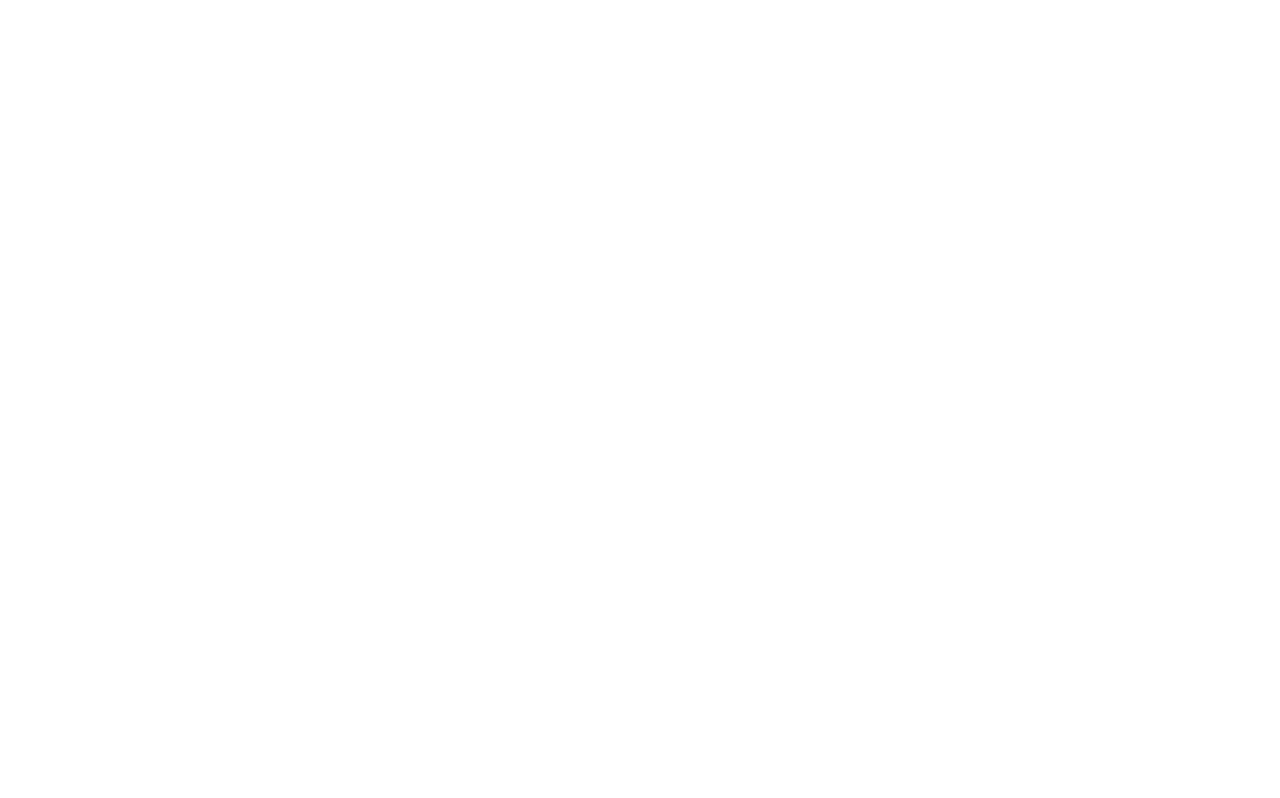
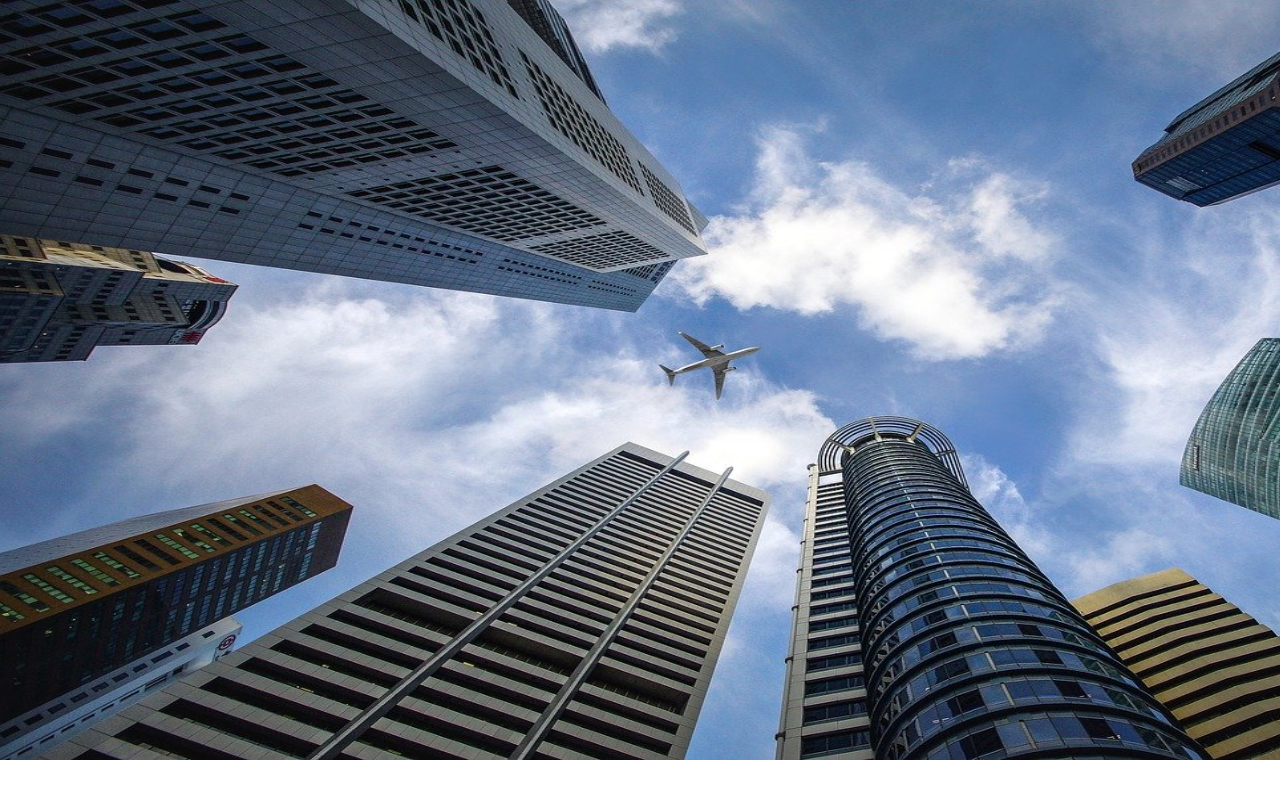
Before and after one commit to ValeriaRodrigues-Dev/HTML5-e-CSS3, a plain HTML site: page módulo 3/ex001(iamagens de fundo)/fund02.html in a window 1280 px wide. Drawn offline with Linux system fonts and the light colour scheme.

Commit message:
atualizaçõesmod3 e bug

```diff
--- a/módulo 3/ex001(iamagens de fundo)/fund02.html
+++ b/módulo 3/ex001(iamagens de fundo)/fund02.html
@@ -5,8 +5,16 @@
     <meta http-equiv="X-UA-Compatible" content="IE=edge">
     <meta name="viewport" content="width=device-width, initial-scale=1.0">
     <title>Teste img de fundo 2</title>
+    <style>
+        body{
+            background-image: url(imagens/wallpaper002.jpg);
+             background-size: 1700px 760px;
+            background-repeat: no-repeat;
+        }
+    </style>
 </head>
 <body>
-
+    <
+    </h1>
 </body>
 </html>
```
Also changed, not shown: módulo 3/ex001(iamagens de fundo)/fund03.html (added, +12 -0 lines).
